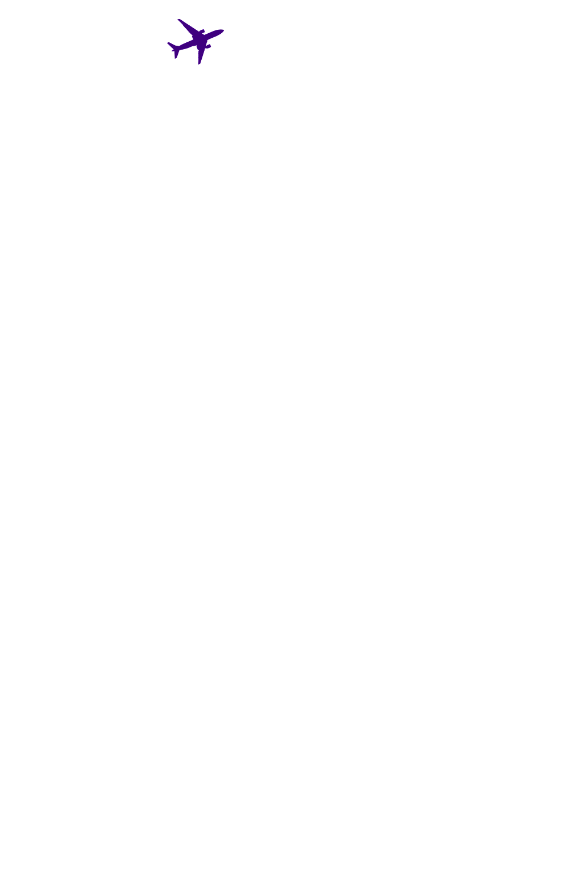
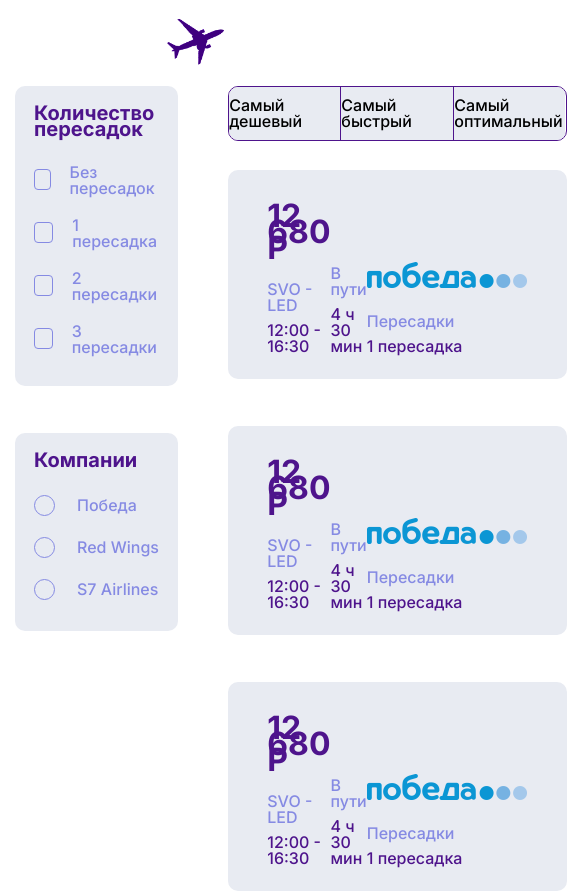
Before and after one commit to LiliiaGalkina/flightsnew, a React (Vite) app: page / in a window 390 px wide. Shown: the whole page, 567 px wide, since content can reach past the window. Before the commit the page ends 844 px from the top, so only its background shows below. Built offline with nearby package versions, Linux system fonts and the light colour scheme.

Commit message:
верстка без адаптива

```diff
--- a/src/App.tsx
+++ b/src/App.tsx
@@ -1,6 +1,7 @@
 import "./reset.scss"
 import './App.scss';
 import Header from "./components/Header";
+import MainContent from "./components/MainContent";
 
 
 function App() {
@@ -8,7 +9,8 @@
 
   return (
     <>
-    <Header/>
+		  <Header />
+		  <MainContent/>
     </>
   )
 }
--- a/src/components/CompanyFilter.tsx
+++ b/src/components/CompanyFilter.tsx
@@ -0,0 +1,75 @@
+import { useState } from "react";
+
+const CompanyFilter = () => {
+	const [filterCompany1, setFilterCompany1] = useState(false);
+	const [filterCompany2, setFilterCompany2] = useState(false);
+	const [filterCompany3, setFilterCompany3] = useState(false);
+
+	const handleFilterCompanyClick1 = () => {
+    setFilterCompany1(!filterCompany1);
+	};
+		const handleFilterCompanyClick2 = () => {
+      setFilterCompany2(!filterCompany2);
+	};
+		const handleFilterCompanyClick3 = () => {
+      setFilterCompany3(!filterCompany3);
+    };
+
+	return (
+    <div className="filter">
+      <div className="filter__title">Компании</div>
+      <ul className="filter__list circle">
+        <li className="circle__item">
+          <input
+            type="checkbox"
+            id="company1"
+            className={
+              filterCompany1
+                ? "circle__rowcheckbox circle__rowcheckbox_after"
+                : "circle__rowcheckbox"
+            }
+            checked={filterCompany1}
+            onChange={handleFilterCompanyClick1}
+          />
+          <label htmlFor="company1" className="circle__rowtext">
+            Победа
+          </label>
+        </li>
+        <li className="circle__item">
+          <input
+            type="checkbox"
+            id="company2"
+            className={
+              filterCompany2
+                ? "circle__rowcheckbox circle__rowcheckbox_after"
+                : "circle__rowcheckbox"
+            }
+            checked={filterCompany2}
+            onChange={handleFilterCompanyClick2}
+          />
+          <label htmlFor="company2" className="circle__rowtext">
+            Red Wings
+          </label>
+        </li>
+        <li className="circle__item">
+          <input
+            type="checkbox"
+            id="company3"
+            className={
+              filterCompany3
+                ? "circle__rowcheckbox circle__rowcheckbox_after"
+                : "circle__rowcheckbox"
+            }
+            checked={filterCompany3}
+            onChange={handleFilterCompanyClick3}
+          />
+          <label htmlFor="company3" className="circle__rowtext">
+            S7 Airlines
+          </label>
+        </li>
+      </ul>
+    </div>
+  );
+}
+
+export default CompanyFilter;
--- a/src/components/MainContent.tsx
+++ b/src/components/MainContent.tsx
@@ -0,0 +1,23 @@
+import CompanyFilter from "./CompanyFilter";
+import TransferCountFilter from "./TransferCountFilter";
+import TicketsList from "./TicketsList";
+
+const MainContent = () => {
+  return (
+    <main className="main">
+      <div className="container">
+        <div className="main__items">
+          <div className="main__item filters">
+            <TransferCountFilter />
+            <CompanyFilter />
+          </div>
+          <div className="main__item tickets">
+            <TicketsList />
+          </div>
+        </div>
+      </div>
+    </main>
+  );
+};
+
+export default MainContent;
--- a/src/components/Ticket.tsx
+++ b/src/components/Ticket.tsx
@@ -0,0 +1,27 @@
+const Ticket = () => {
+	return (
+    <div className="ticket">
+      <div className="ticket__items">
+        <div className="ticket__item">
+          <div className="ticket__price">12 680 Р</div>
+          <div className="ticket__path">SVO - LED </div>
+          <div className="ticket__time">12:00 - 16:30</div>
+        </div>
+        <div className="ticket__item">
+          <div></div>
+          <div className="ticket__text">В пути</div>
+          <div className="ticket__duration">4 ч 30 мин</div>
+        </div>
+        <div className="ticket__item">
+          <div className="ticket__img">
+            <img src="public/image/pobeda.png" />
+          </div>
+          <div className="ticket__text">Пересадки</div>
+          <div className="ticket__transfers">1 пересадка</div>
+        </div>
+      </div>
+    </div>
+  );
+}
+
+export default Ticket;
--- a/src/components/TicketsList.tsx
+++ b/src/components/TicketsList.tsx
@@ -0,0 +1,20 @@
+import Ticket from "./Ticket";
+
+const TicketsList = () => {
+  return (
+    <>
+      <div className="tickets__sort-buttons">
+        <div className="tickets__sort-button">Самый дешевый</div>
+        <div className="tickets__sort-button">Самый быстрый</div>
+        <div className="tickets__sort-button">Самый оптимальный</div>
+      </div>
+      <div className="tickets__list">
+        <Ticket />
+        <Ticket />
+        <Ticket />
+      </div>
+    </>
+  );
+};
+
+export default TicketsList
--- a/src/components/TransferCountFilter.tsx
+++ b/src/components/TransferCountFilter.tsx
@@ -0,0 +1,106 @@
+import { useState } from "react";
+
+const TransferCountFilter = () => {
+	const [filterTransit0, setFilterTransit0] = useState(false);
+	const [filterTransit1, setFilterTransit1] = useState(false);
+	const [filterTransit2, setFilterTransit2] = useState(false);
+	const [filterTransit3, setFilterTransit3] = useState(false);
+
+	  const handleFilterTransitClick0 = () => {
+      setFilterTransit0(!filterTransit0);
+	};
+
+		  const handleFilterTransitClick1 = () => {
+        setFilterTransit1(!filterTransit1);
+	};
+
+		  const handleFilterTransitClick2 = () => {
+        setFilterTransit2(!filterTransit2);
+	};
+
+		  const handleFilterTransitClick3 = () => {
+        setFilterTransit3(!filterTransit3);
+      };
+
+	return (
+    <div className="filter">
+      <div className="filter__title">Количество пересадок</div>
+      <ul className="filter__list square">
+        <li className="square__item">
+          <input
+            type="checkbox"
+            id="transit0"
+            className="square__rowcheckbox"
+            checked={filterTransit0}
+            onChange={handleFilterTransitClick0}
+            style={{
+              backgroundImage: filterTransit0
+                ? `url("/image/mark.svg")`
+                : "none",
+              backgroundColor: filterTransit0 ? "#e8ebf2" : "inherit",
+            }}
+          />
+          <label htmlFor="transit0" className="square__rowtext">
+            Без пересадок
+          </label>
+        </li>
+        <li className="square__item">
+          <input
+            type="checkbox"
+            id="transit1"
+            className="square__rowcheckbox"
+            checked={filterTransit1}
+            onChange={handleFilterTransitClick1}
+            style={{
+              backgroundImage: filterTransit1
+                ? `url("/image/mark.svg")`
+                : "none",
+              backgroundColor: filterTransit1 ? "#e8ebf2" : "inherit",
+            }}
+          />
+          <label htmlFor="transit1" className="square__rowtext">
+            1 пересадка
+          </label>
+        </li>
+        <li className="square__item">
+          <input
+            type="checkbox"
+            id="transit2"
+            className="square__rowcheckbox"
+            checked={filterTransit2}
+            onChange={handleFilterTransitClick2}
+            style={{
+              backgroundImage: filterTransit2
+                ? `url("/image/mark.svg")`
+                : "none",
+              backgroundColor: filterTransit2 ? "#e8ebf2" : "inherit",
+            }}
+          />
+          <label htmlFor="transit2" className="square__rowtext">
+            2 пересадки
+          </label>
+        </li>
+        <li className="square__item">
+          <input
+            type="checkbox"
+            id="transit3"
+            className="square__rowcheckbox"
+            checked={filterTransit3}
+            onChange={handleFilterTransitClick3}
+            style={{
+              backgroundImage: filterTransit3
+                ? `url("/image/mark.svg")`
+                : "none",
+              backgroundColor: filterTransit3 ? "#e8ebf2" : "inherit",
+            }}
+          />
+          <label htmlFor="transit3" className="square__rowtext">
+            3 пересадки
+          </label>
+        </li>
+      </ul>
+    </div>
+  );
+}
+
+export default TransferCountFilter;
```
Also changed, not shown: public/image/mark.svg (added).
